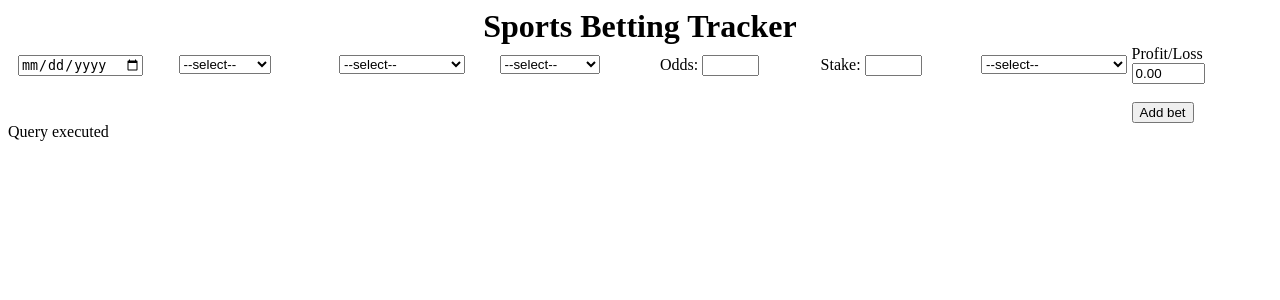
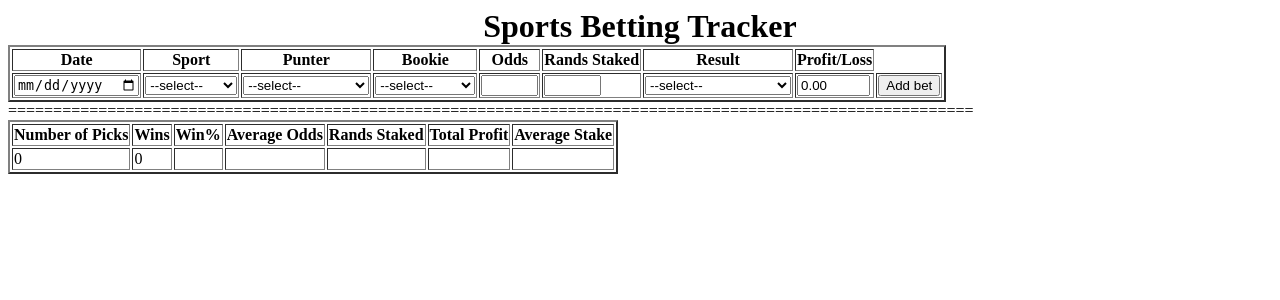
Before and after one commit to KingSila/zapuntertracker, a PHP site: page / in a window 1280 px wide. Shown: the top 300 px of the page. Run offline with PHP 8.4, Linux system fonts and the light colour scheme; data that the repository does not hold is empty.

Commit message:
added 2nd dashboard

```diff
--- a/includes/main.css
+++ b/includes/main.css
@@ -7,8 +7,9 @@ h1 {
 /* Create three equal columns that floats next to each other */
 .column {
     float: left;
-    width: 12.70%;
+    width: 2.50%;
     padding: 10px;
+
 
   }
 
--- a/index.php
+++ b/index.php
@@ -1,5 +1,6 @@
 <?php
     include_once 'includes/dbh.inc.php';
+
 ?>
 
 <!DOCTYPE html>
@@ -25,15 +26,21 @@
     <form action="includes/betsentry.inc.php" method="post">
 
     <h1>Sports Betting Tracker</h1>
-    <div class="column">
+
+          <table border="2">
+          <tr>
+          <th>Date</th>
+           <th>Sport</th>
+           <th>Punter</th>
+           <th>Bookie</th>
+           <th>Odds </th>
+           <th>Rands Staked </th>
+           <th>Result </th>
+           <th>Profit/Loss</th>
+          </tr>
+          </td> <td>
          <input type="date" name="betdate" placeholder="Betdate">
-
-    </div>
-
-    <script type="text/javascript">
-
-</script>
-    <div class="column">
+         </td> <td>
         <select name="sports" id="sports">
         <option value="">--select--</option>
         <option value="Football">soccer</option>
@@ -57,8 +64,8 @@
           });
           </script>
 
-    </div>
-    <div class="column">
+
+            </td> <td>
             <select name="punter" id="punter">
             <option value="">--select--</option>
             <option value="Pyscho">Pyscho</option>
@@ -84,8 +91,8 @@
 
           });
           </script>
-        </div>
-        <div class="column">
+
+                </td> <td>
                 <select name="bookie" id="bookie">
                 <option value="">--select--</option>
                 <option value="betway">betway</option>
@@ -105,17 +112,13 @@
 
                   });
                   </script>
-            </div>
-            <div class="column">
-                <label for="odds">Odds:</label>
-                <input type="text" id="odds" name="odds" maxlength="8" size="4"><br><br>
-            </div>
-            <div class="column">
-                <label for="stake" class="form-control">Stake:</label>
-                <input type="text" id="stake" name="stake" maxlength="4" size="4" class="form-control"><br><br>
-            </div>
 
-            <div class="column">
+
+                  </td> <td>
+                  <input type="text" id="odds" name="odds" maxlength="8" size="4">
+                  </td> <td>
+                  <input type="text" id="stake" name="stake" maxlength="4" size="4" class="form-control">
+                  </td> <td>
                   <select name="result" id="result">
                   <option value="">--select--</option>
                   <option value="Win">Win</option>
@@ -145,37 +148,102 @@
                   </script>
                 </div>
 
-            <div class="column"></div>
-                <label for="pnl" class="form-control">Profit/Loss</label><br>
-                <input type="text" name='pnl' value='0.00' id="pnl" size="6"><br><br>
+
+                </td> <td>
+                <input type="text" name='pnl' value='0.00' id="pnl" size="6">
+                </td> <td>
                 <button type="submit" name="submit">Add bet</button>
             </div>
 
         </form>
+        </tr>
+        </table>
 
+        <label for="SEPARATOR">===========================================================================================================</label>
 
+        <table border="2">
+          <tr>
+           <th>Number of Picks</th>
+           <th>Wins</th>
+           <th>Win%</th>
+           <th>Average Odds </th>
+           <th>Rands Staked </th>
+           <th>Total Profit </th>
+           <th>Average Stake </th>
+         </tr>
 
          <?php
 
-             $query = "
+              $sql = "SELECT COUNT(*) as betstotal from bettingtracker";
+              $result = mysqli_query($conn,$sql);
 
-             SELECT count(*)  as pick_totals FROM `bettingtracker`;
-
-             SELECT count(*) as wins  FROM `bettingtracker` where outcome='Win';
-
-             ";
-
-
-             $result = mysqli_multi_query($conn,$query);
-
-             if($result){
-                echo "Query executed";
-             }else{
-               echo "Soemthing went wrong";
+              print "</td> <td>";
+            while($r = mysqli_fetch_array($result))
+            {
+                echo  $r['betstotal'];
+                print "</td> <td>";
             }
 
 
+            $sql1 = "SELECT COUNT(*) as wins from bettingtracker where outcome='Win'";
+            $result1 = mysqli_query($conn,$sql1);
+
+          while($r = mysqli_fetch_array($result1))
+          {
+              echo  $r['wins'];
+              print "</td> <td>";
+          }
+
+          $sql2 = "SELECT COUNT(*) AS win_cnt, 100.0 * COUNT(*) / (SELECT COUNT(*) FROM bettingtracker)
+          AS win_percentage FROM bettingtracker where outcome='Win'";
+          $result2 = mysqli_query($conn,$sql2);
+
+        while($r = mysqli_fetch_array($result2))
+        {
+            echo  $r['win_percentage'];
+            print "</td> <td>";
+        }
+
+        $sql3 = "SELECT ROUND(sum(odds)/count(*),2) as average_odds FROM `bettingtracker`";
+          $result3 = mysqli_query($conn,$sql3);
+
+        while($r = mysqli_fetch_array($result3))
+        {
+            echo  $r['average_odds'];
+            print "</td> <td>";
+        }
+
+        $sql4 = "SELECT SUM(stake) as rands_staked FROM `bettingtracker`";
+        $result4 = mysqli_query($conn,$sql4);
+
+      while($r = mysqli_fetch_array($result4))
+      {
+          echo  $r['rands_staked'];
+          print "</td> <td>";
+      }
+
+      $sql5 = "SELECT ROUND(SUM(pnl), 2) as Total_Profit FROM `bettingtracker`";
+      $result5 = mysqli_query($conn,$sql5);
+
+    while($r = mysqli_fetch_array($result5))
+    {
+        echo  $r['Total_Profit'];
+        print "</td> <td>";
+
+    }
+
+    $sql6 = "SELECT ROUND(SUM(STAKE) / (SELECT COUNT(*) FROM bettingtracker),2) AS averagestake FROM bettingtracker";
+    $result6 = mysqli_query($conn,$sql6);
+
+  while($r = mysqli_fetch_array($result6))
+  {
+      echo  $r['averagestake'];
+
+
+  }
+
     ?>
+    </table>
 
 
 
```
Also changed, not shown: includes/myphpService.php (added, +33 -0 lines). Lines whose indentation alone changed are shown as unchanged.
